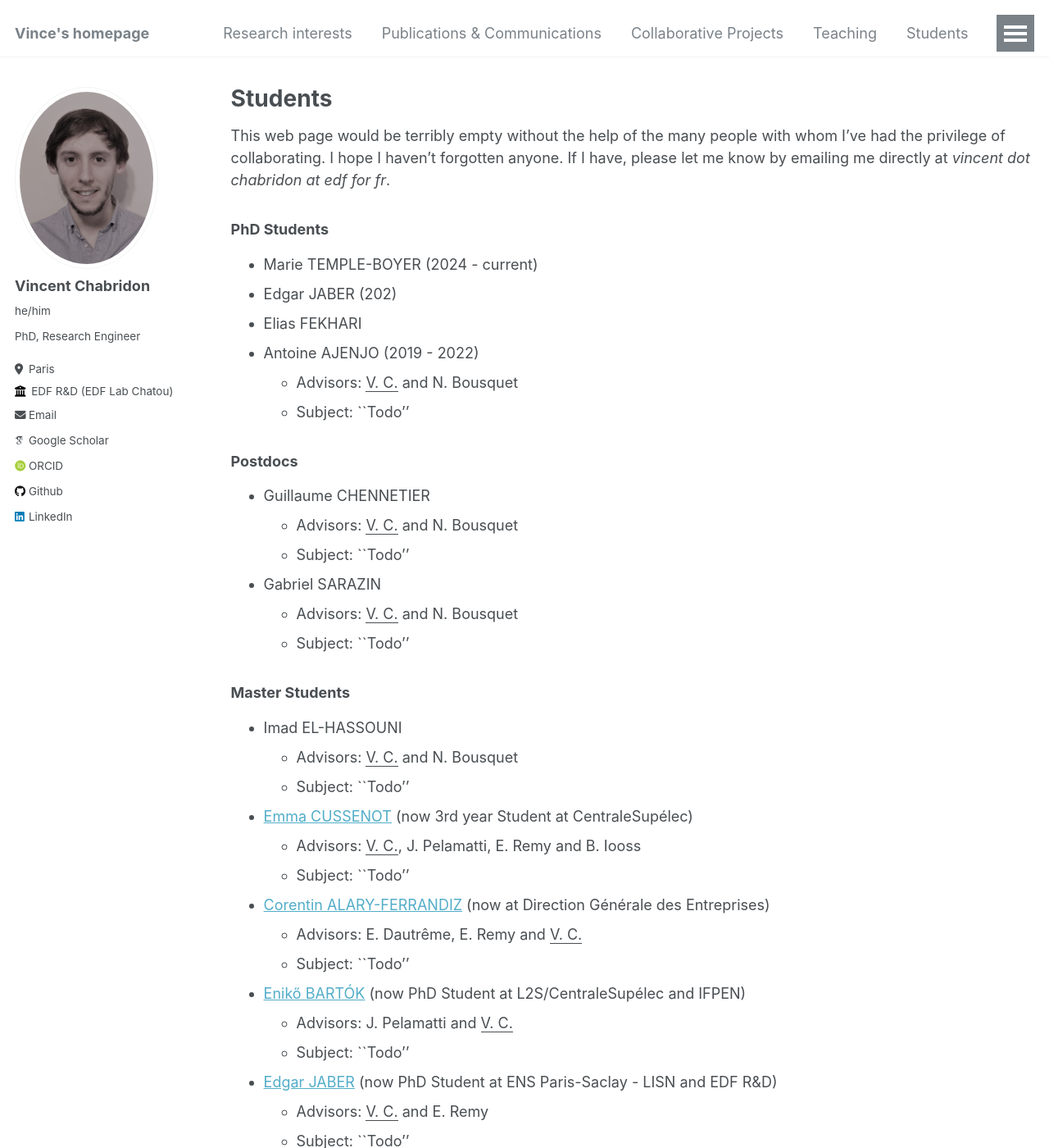
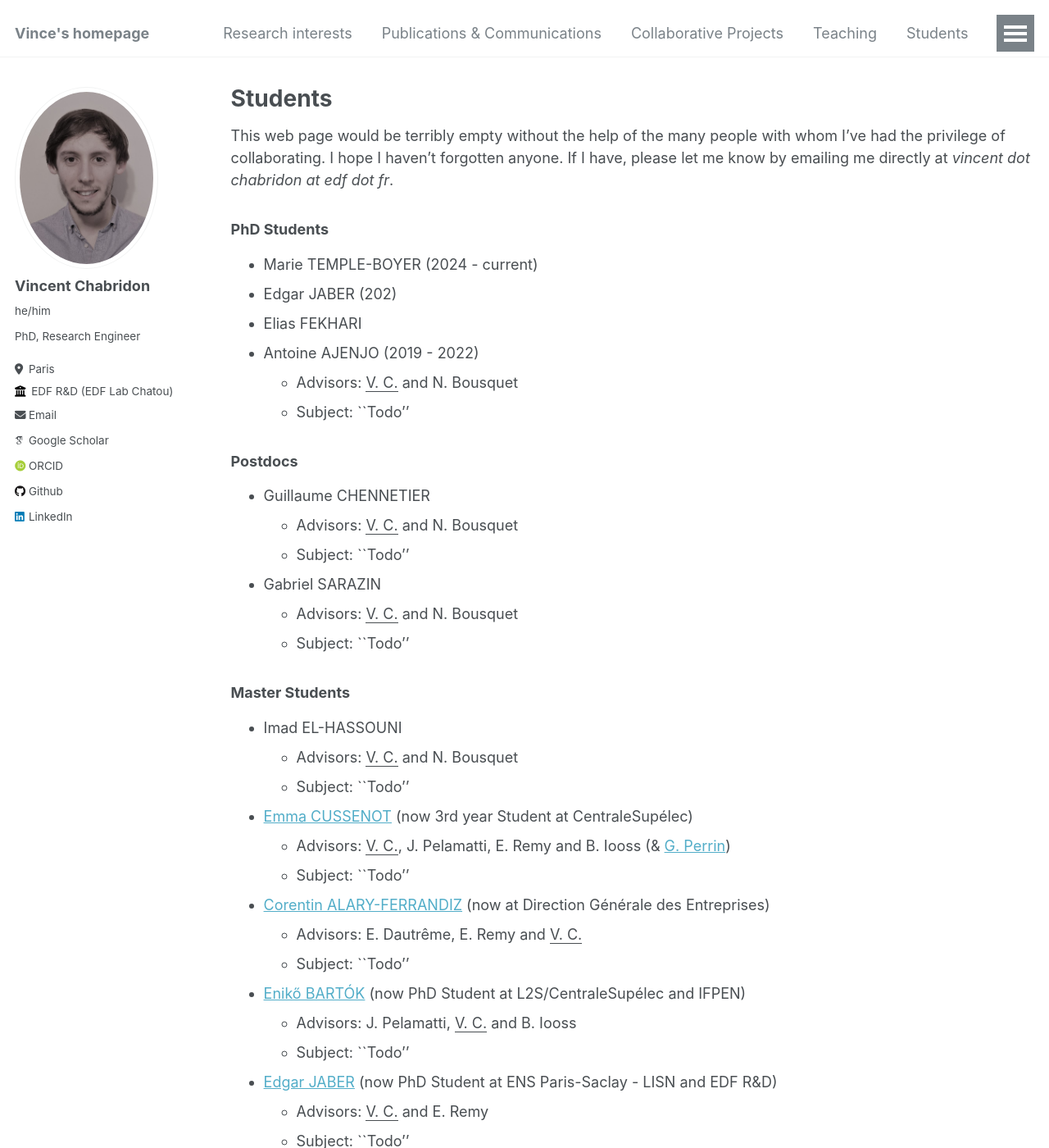
Before and after one commit to vchabri/vchabri.github.io, a Jekyll site: the page built from _pages/students.md, in a window 1280 px wide and 1400 px high. Shown: the whole window at 82% size. Built offline with Jekyll 4.4.1, drawn with Linux system fonts in a browser that asks for light colours; some web fonts are replaced.

Commit message:
Update students.md

```diff
--- a/_pages/students.md
+++ b/_pages/students.md
@@ -5,7 +5,7 @@ permalink: /students/
 author_profile: true
 ---
 
-This web page would be terribly empty without the help of the many people with whom I've had the privilege of collaborating. I hope I haven't forgotten anyone. If I have, please let me know by emailing me directly at _vincent dot chabridon at edf for fr_.
+This web page would be terribly empty without the help of the many people with whom I've had the privilege of collaborating. I hope I haven't forgotten anyone. If I have, please let me know by emailing me directly at _vincent dot chabridon at edf dot fr_.
 
 ### PhD Students
 * Marie TEMPLE-BOYER (2024 - current)
@@ -28,13 +28,13 @@ This web page would be terribly empty without the help of the many people with w
   - Advisors: <ins> V. C.</ins> and N. Bousquet
   - Subject: ``Todo''
 * [Emma CUSSENOT](https://www.linkedin.com/in/emma-cussenot-b5b04a257/?originalSubdomain=fr) (now 3rd year Student at CentraleSupélec)
-  - Advisors: <ins> V. C.</ins>, J. Pelamatti, E. Remy and B. Iooss
+  - Advisors: <ins> V. C.</ins>, J. Pelamatti, E. Remy and B. Iooss (& [G. Perrin](https://pagespro.univ-gustave-eiffel.fr/guillaume-perrin))
   - Subject: ``Todo''
 * [Corentin ALARY-FERRANDIZ](https://www.linkedin.com/in/corentin-alary-ferrandiz-a85b661b8/) (now at Direction Générale des Entreprises)
   - Advisors: E. Dautrême, E. Remy and <ins> V. C.</ins>
   - Subject: ``Todo''
 * [Enikő BARTÓK](https://l2s.centralesupelec.fr/u/bartok-eniko/) (now PhD Student at L2S/CentraleSupélec and IFPEN)
-  - Advisors: J. Pelamatti and <ins> V. C.</ins>
+  - Advisors: J. Pelamatti, <ins> V. C.</ins> and B. Iooss
   - Subject: ``Todo''
 * [Edgar JABER](https://edgarjaber.github.io/) (now PhD Student at ENS Paris-Saclay - LISN and EDF R&D)
   - Advisors: <ins> V. C.</ins> and E. Remy
```
